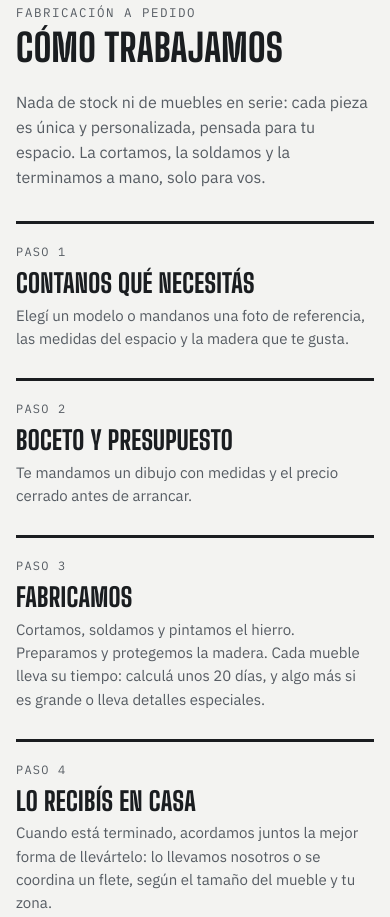
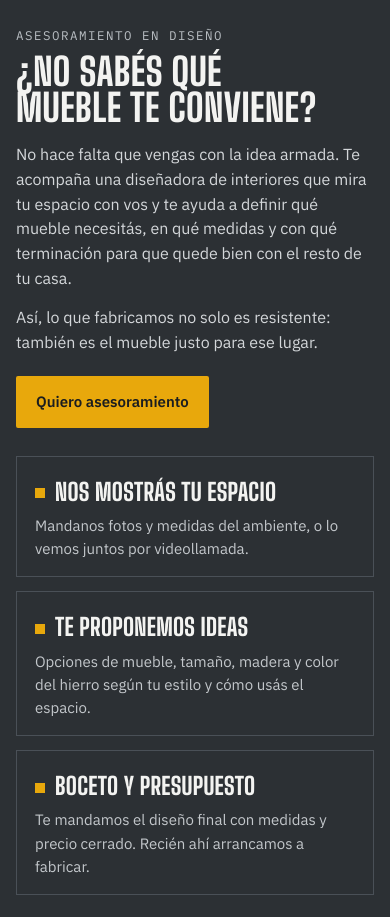
Before and after one commit to martinjt8/dehierromuebles, a plain HTML site: page index.html in a window 390 px wide. Shown: the part 6742-7659 px from the top of the page. Drawn offline with Linux system fonts and the light colour scheme.

Commit message:
Agregar servicio de asesoramiento en diseño
Co-Authored-By: Claude Opus 5.5 <noreply@anthropic.com>
Claude-Session: https://claude.ai/code/session_01R7p8wYzXUSkgFgBiwfNtDK

```diff
--- a/index.html
+++ b/index.html
@@ -112,6 +112,20 @@ dl.specs dd{margin:0;font-variant-numeric:tabular-nums}
 @media (max-width:900px){.steps{grid-template-columns:repeat(2,minmax(0,1fr))}}
 @media (max-width:520px){.steps{grid-template-columns:1fr}}
 
+/* asesoramiento */
+.advice{background:var(--steel);color:#F3F3F1}
+.advice .eyebrow{color:#B9BEC3}
+.advice-in{display:grid;grid-template-columns:minmax(0,1fr) minmax(0,1fr);gap:48px;align-items:center}
+.advice h2{font-size:clamp(38px,5vw,60px);margin:8px 0 16px}
+.advice p{color:#D4D7DA;margin:0 0 14px;max-width:52ch}
+.advice .btn.primary{margin-top:8px}
+.advice ul{list-style:none;margin:0;padding:0;display:grid;gap:14px}
+.advice li{border:1px solid #4A5057;padding:16px 18px;display:grid;gap:4px}
+.advice li strong{font-family:var(--f-display);font-size:24px;text-transform:uppercase;font-weight:800;letter-spacing:.01em}
+.advice li span{color:#C3C7CB;font-size:15px}
+.advice li strong::before{content:"";display:inline-block;width:10px;height:10px;background:var(--accent);margin-right:10px;vertical-align:middle}
+@media (max-width:860px){.advice-in{grid-template-columns:1fr;gap:28px}}
+
 /* seguimiento */
 .track{margin-top:48px;display:grid;grid-template-columns:minmax(0,.8fr) minmax(0,1.2fr);gap:40px;align-items:start;border:2px solid var(--ink);background:var(--bg);padding:28px}
 .track h3{font-size:clamp(30px,3.6vw,42px);margin:8px 0 12px}
@@ -170,6 +184,7 @@ footer .wrap{padding-block:28px;display:flex;justify-content:space-between;gap:1
     </a>
     <nav class="links" aria-label="Secciones">
       <a href="#catalogo">Catálogo</a>
+      <a href="#asesoramiento">Asesoramiento</a>
       <a href="#como-trabajamos">Cómo trabajamos</a>
       <a href="#materiales">Materiales</a>
       <a class="btn primary small" href="#contacto">Pedí tu presupuesto</a>
@@ -214,9 +229,26 @@ footer .wrap{padding-block:28px;display:flex;justify-content:space-between;gap:1
       </div>
       <div class="grid" id="grid"></div>
       <div class="custom">
-        <div><strong>¿Tenés otra idea?</strong><p>Mandanos una foto de referencia y las medidas del espacio. Lo dibujamos y te pasamos precio.</p></div>
+        <div><strong>¿Tenés otra idea?</strong><p>Mandanos una foto de referencia y las medidas del espacio. Lo dibujamos y te pasamos precio. Y si no sabés por dónde empezar, <a href="#asesoramiento">te asesoramos</a>.</p></div>
         <a class="btn primary" href="#contacto">Pedir algo a medida</a>
       </div>
+    </div>
+  </section>
+
+  <section id="asesoramiento" class="sec advice">
+    <div class="wrap advice-in">
+      <div>
+        <div class="eyebrow">Asesoramiento en diseño</div>
+        <h2>¿No sabés qué mueble te conviene?</h2>
+        <p>No hace falta que vengas con la idea armada. Te acompaña una diseñadora de interiores que mira tu espacio con vos y te ayuda a definir qué mueble necesitás, en qué medidas y con qué terminación para que quede bien con el resto de tu casa.</p>
+        <p>Así, lo que fabricamos no solo es resistente: también es el mueble justo para ese lugar.</p>
+        <a class="btn primary" href="#contacto" data-pick="asesoramiento">Quiero asesoramiento</a>
+      </div>
+      <ul>
+        <li><strong>Nos mostrás tu espacio</strong><span>Mandanos fotos y medidas del ambiente, o lo vemos juntos por videollamada.</span></li>
+        <li><strong>Te proponemos ideas</strong><span>Opciones de mueble, tamaño, madera y color del hierro según tu estilo y cómo usás el espacio.</span></li>
+        <li><strong>Boceto y presupuesto</strong><span>Te mandamos el diseño final con medidas y precio cerrado. Recién ahí arrancamos a fabricar.</span></li>
+      </ul>
     </div>
   </section>
 
@@ -506,7 +538,7 @@ document.querySelectorAll(".tab").forEach(t=>t.addEventListener("click",()=>{
 
 const sel=document.getElementById("f-mueble");
 const opts=c=>PRODUCTOS.filter(p=>p.cat===c).map(p=>`<option value="${p.code}">${esc(p.nombre)} (${p.code})</option>`).join("");
-sel.innerHTML = `<optgroup label="Interior">${opts("interior")}</optgroup><optgroup label="Exterior">${opts("exterior")}</optgroup><option value="otro">Otro / diseño propio</option>`;
+sel.innerHTML = `<optgroup label="Interior">${opts("interior")}</optgroup><optgroup label="Exterior">${opts("exterior")}</optgroup><option value="otro">Otro / diseño propio</option><option value="asesoramiento">No sé bien: quiero asesoramiento</option>`;
 document.querySelectorAll("[data-pick]").forEach(a=>a.addEventListener("click",()=>{ sel.value=a.dataset.pick; }));
 
 const form=document.getElementById("form"), result=document.getElementById("result");
@@ -517,7 +549,7 @@ form.addEventListener("submit",e=>{
   if(!nombre){ hint.textContent="Poné tu nombre así sabemos a quién responderle."; document.getElementById("f-nombre").focus(); return; }
   hint.textContent="Revisá el mensaje y mandalo por donde prefieras.";
   const p=PRODUCTOS.find(x=>x.code===f.get("mueble"));
-  const lines=[`Hola! Soy ${nombre}.`, `Quiero consultar por: ${p?`${p.nombre} (${p.code})`:"un mueble a medida"}.`];
+  const lines=[`Hola! Soy ${nombre}.`, f.get("mueble")==="asesoramiento"?"Quiero asesoramiento para elegir o diseñar un mueble.":`Quiero consultar por: ${p?`${p.nombre} (${p.code})`:"un mueble a medida"}.`];
   if(f.get("medidas").trim()) lines.push(`Medidas: ${f.get("medidas").trim()}.`);
   if(f.get("zona").trim()) lines.push(`Zona: ${f.get("zona").trim()}.`);
   if(f.get("mensaje").trim()) lines.push("", f.get("mensaje").trim());
```
